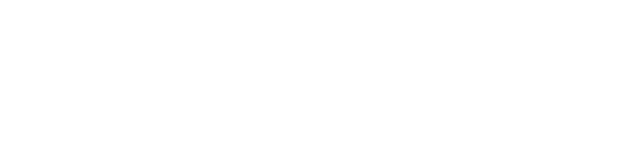
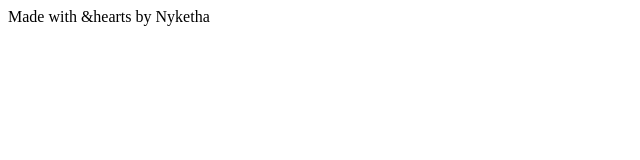
Before and after one commit to Nykke/Project-01-Simon, a plain HTML site: page index.html in a window 1280 px wide. Shown: the whole page, without its empty margins (0-640 px from the left). Drawn offline with Linux system fonts and the light colour scheme.

Commit message:
added footer

```diff
--- a/index.html
+++ b/index.html
@@ -7,5 +7,6 @@
   </head>
   <body>
     <script type="text/javascript" href="script.js"> </script>
+    <footer>Made with &hearts by Nyketha</footer>
   </body>
 </html>
```
